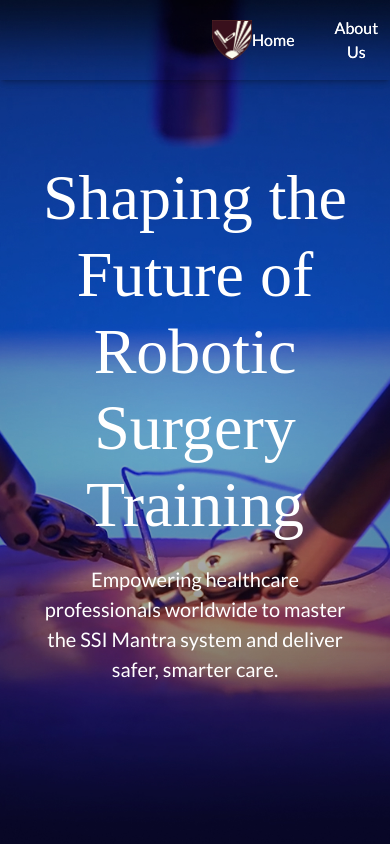
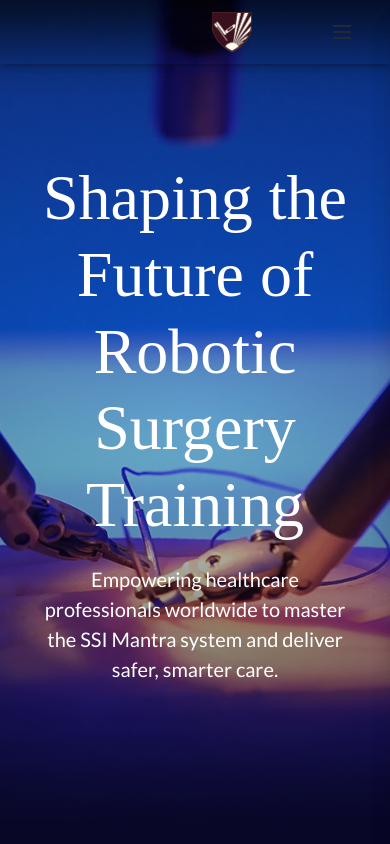
Before and after one commit to puneetshukla041/ssicrs, a Next.js app: page /home in a window 390 px wide. Shown: the top 844 px of the page. Built offline with nearby package versions, Linux system fonts and the light colour scheme.

Commit message:
Update Header.tsx

```diff
--- a/components/Header.tsx
+++ b/components/Header.tsx
@@ -9,6 +9,7 @@ interface HeaderProps {
 
 export default function Header({ className = "" }: HeaderProps) {
   const [scrolled, setScrolled] = useState(false);
+  const [mobileNavOpen, setMobileNavOpen] = useState(false);
 
   useEffect(() => {
     const handleScroll = () => {
@@ -40,12 +41,38 @@ export default function Header({ className = "" }: HeaderProps) {
         />
       </div>
 
-      {/* Right Side - Nav Buttons */}
+      {/* Hamburger Menu Button (visible on mobile) */}
+      <button
+        onClick={() => setMobileNavOpen(!mobileNavOpen)}
+        className="md:hidden text-gray-800 p-2 z-50 mr-4"
+        aria-label="Toggle Mobile Menu"
+      >
+        <svg
+          className="w-6 h-6"
+          fill="none"
+          stroke="currentColor"
+          viewBox="0 0 24 24"
+          xmlns="http://www.w3.org/2000/svg"
+        >
+          <path
+            strokeLinecap="round"
+            strokeLinejoin="round"
+            strokeWidth={2}
+            d={
+              mobileNavOpen
+                ? "M6 18L18 6M6 6l12 12"
+                : "M4 6h16M4 12h16M4 18h16"
+            }
+          ></path>
+        </svg>
+      </button>
+
+      {/* Desktop & Laptop Nav Buttons */}
       <nav
-        className="flex gap-10 text-gray-800 text-base font-normal mr-60"
-        style={{ fontFamily: 'Lato, sans-serif' }}
+        className="hidden md:flex gap-10 text-gray-800 text-base font-normal mr-60"
+        style={{ fontFamily: "Lato, sans-serif" }}
       >
-        {['Home', 'About Us', 'Programs', 'Resources'].map((item) => (
+        {["Home", "About Us", "Programs", "Resources"].map((item) => (
           <button
             key={item}
             className={`hover-underline inline-block relative overflow-visible ${
@@ -59,11 +86,38 @@ export default function Header({ className = "" }: HeaderProps) {
         {/* Register Now Button */}
         <button
           className="cursor-pointer px-4 py-1 rounded transition-colors duration-500"
-          style={{ backgroundColor: scrolled ? "#A67950" : "rgba(255,255,255,0.8)", color: scrolled ? "#fff" : "#000" }}
+          style={{
+            backgroundColor: scrolled ? "#A67950" : "rgba(255,255,255,0.8)",
+            color: scrolled ? "#fff" : "#000",
+          }}
         >
           Register Now
         </button>
       </nav>
+
+      {/* Mobile Nav Menu (hidden by default) */}
+      <div
+        className={`fixed top-0 right-0 h-full w-64 bg-white shadow-xl transform transition-transform duration-300 ease-in-out z-40 md:hidden ${
+          mobileNavOpen ? "translate-x-0" : "translate-x-full"
+        }`}
+      >
+        <div className="p-5 mt-20 flex flex-col items-start gap-5">
+          {["Home", "About Us", "Programs", "Resources"].map((item) => (
+            <button
+              key={item}
+              className="text-gray-800 text-lg hover:text-gray-600 transition-colors"
+            >
+              {item}
+            </button>
+          ))}
+          <button
+            className="mt-4 w-full px-4 py-2 rounded transition-colors"
+            style={{ backgroundColor: "#A67950", color: "#fff" }}
+          >
+            Register Now
+          </button>
+        </div>
+      </div>
     </header>
   );
 }
```
